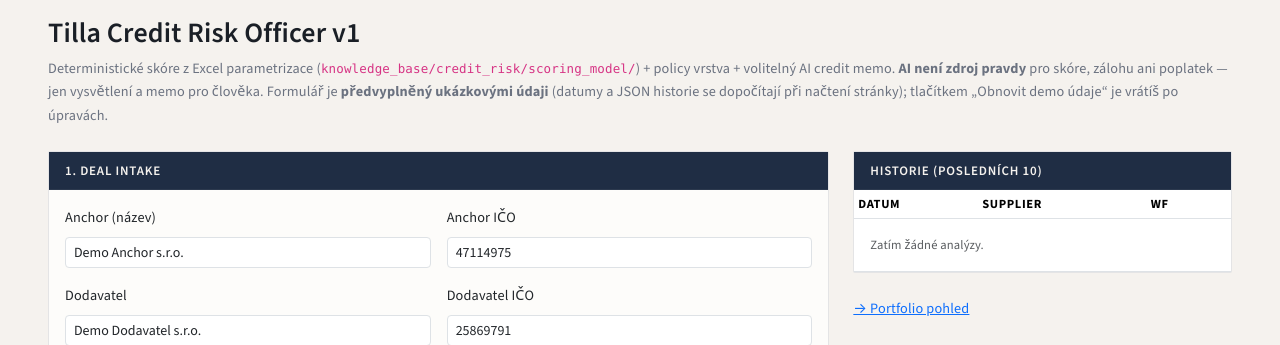
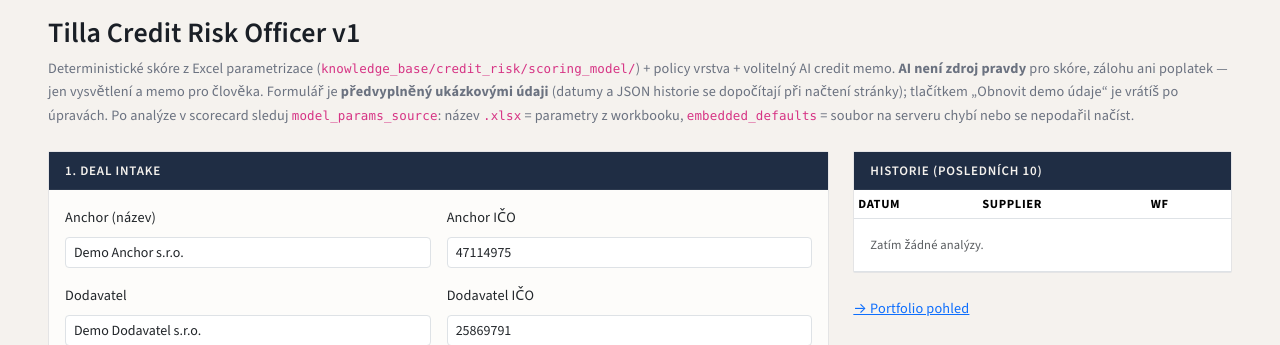
Before and after one commit to ReyJorge/tilla-factoring, a FastAPI app: page /credit-risk-agent in a window 1280 px wide. Shown: the part 185-530 px from the top of the page. Run offline with FastAPI, Linux system fonts and the light colour scheme; the visitor is signed in with stand-in values (Sample User, id 1).

Commit message:
docs(ui): show model_params_source so deploy can confirm xlsx vs embedded_defaults
Co-authored-by: Cursor <cursoragent@cursor.com>

```diff
--- a/tilla/app/services/credit_risk_agent_service.py
+++ b/tilla/app/services/credit_risk_agent_service.py
@@ -417,6 +417,7 @@ def analyse_credit_risk_fatal_fallback(payload: CreditRiskAnalyseIn, error: str)
         "pricing_reason": "",
         "approval_level_required": "Credit Committee",
         "concentration_flag": "RED FLAG",
+        "model_params_source": "scoring_engine_error",
         "error": error[:2000],
     }
     policy_result = run_policy_checks(inp, model_result)
--- a/tilla/templates/credit_risk_agent/detail.html
+++ b/tilla/templates/credit_risk_agent/detail.html
@@ -24,6 +24,7 @@
     <div class="col-md-4"><span class="text-muted-soft">Finální doporučení</span><br><strong>{{ fd.recommendation if fd else run.recommendation }}</strong></div>
     <div class="col-md-4"><span class="text-muted-soft">Can fund now</span><br><strong>{% if run.can_fund_now is none %}—{% elif run.can_fund_now %}Ano{% else %}Ne{% endif %}</strong></div>
     <div class="col-md-4"><span class="text-muted-soft">KB / model verze</span><br>{{ run.kb_version or out.kb_version or '—' }} · {{ run.model_version or out.model_version or '—' }}</div>
+    {% if mr %}<div class="col-md-8"><span class="text-muted-soft">Zdroj parametrů skóre</span><br><code class="small">{{ mr.model_params_source or '—' }}</code> <span class="text-muted-soft">(<code>embedded_defaults</code> = workbook na serveru nenačten)</span></div>{% endif %}
     <div class="col-md-6"><span class="text-muted-soft">Supplier</span><br>{{ run.supplier_name }} <span class="text-muted-soft">· IČ {{ run.supplier_ico }}</span></div>
     <div class="col-md-6"><span class="text-muted-soft">Anchor</span><br>{{ run.anchor_name }} <span class="text-muted-soft">· IČ {{ run.anchor_ico }}</span></div>
     <div class="col-md-4"><span class="text-muted-soft">Částka faktury</span><br>{{ run.invoice_amount|cs_money }}</div>
--- a/tilla/templates/credit_risk_agent/index.html
+++ b/tilla/templates/credit_risk_agent/index.html
@@ -14,6 +14,7 @@
   Deterministické skóre z Excel parametrizace (<code>knowledge_base/credit_risk/scoring_model/</code>) + policy vrstva + volitelný AI credit memo.
   <strong>AI není zdroj pravdy</strong> pro skóre, zálohu ani poplatek — jen vysvětlení a memo pro člověka.
   Formulář je <strong>předvyplněný ukázkovými údaji</strong> (datumy a JSON historie se dopočítají při načtení stránky); tlačítkem „Obnovit demo údaje“ je vrátíš po úpravách.
+  Po analýze v scorecard sleduj <code>model_params_source</code>: název <code>.xlsx</code> = parametry z workbooku, <code>embedded_defaults</code> = soubor na serveru chybí nebo se nepodařil načíst.
 </p>
 
 <div class="row g-4">
@@ -271,6 +272,8 @@
   function renderScorecard(mr) {
     if (!mr || typeof mr !== 'object') return '<p class="text-muted">No model_result.</p>';
     const rows = [
+      ['model_params_source', mr.model_params_source],
+      ['model_version', mr.model_version],
       ['total_score', mr.total_score],
       ['risk_band', mr.risk_band],
       ['rating_gate', mr.rating_gate],
```
